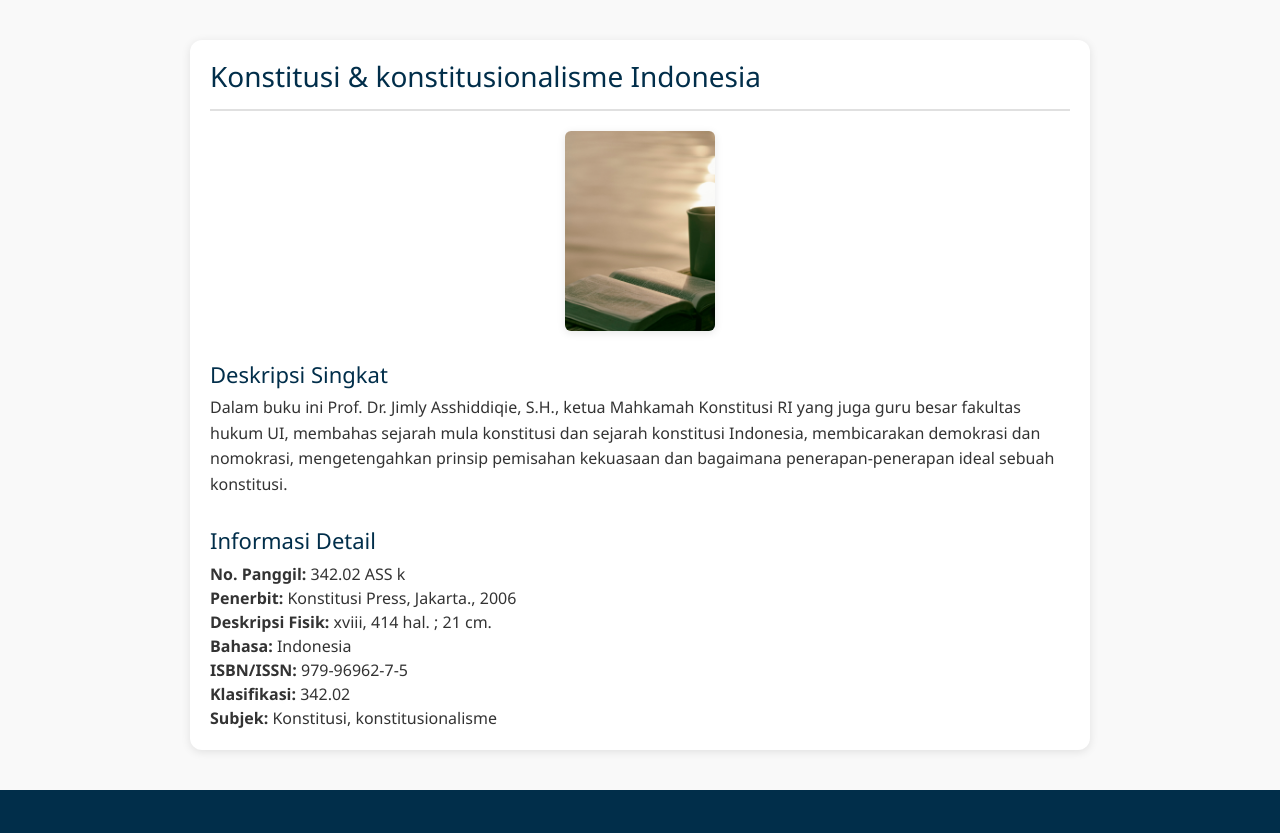
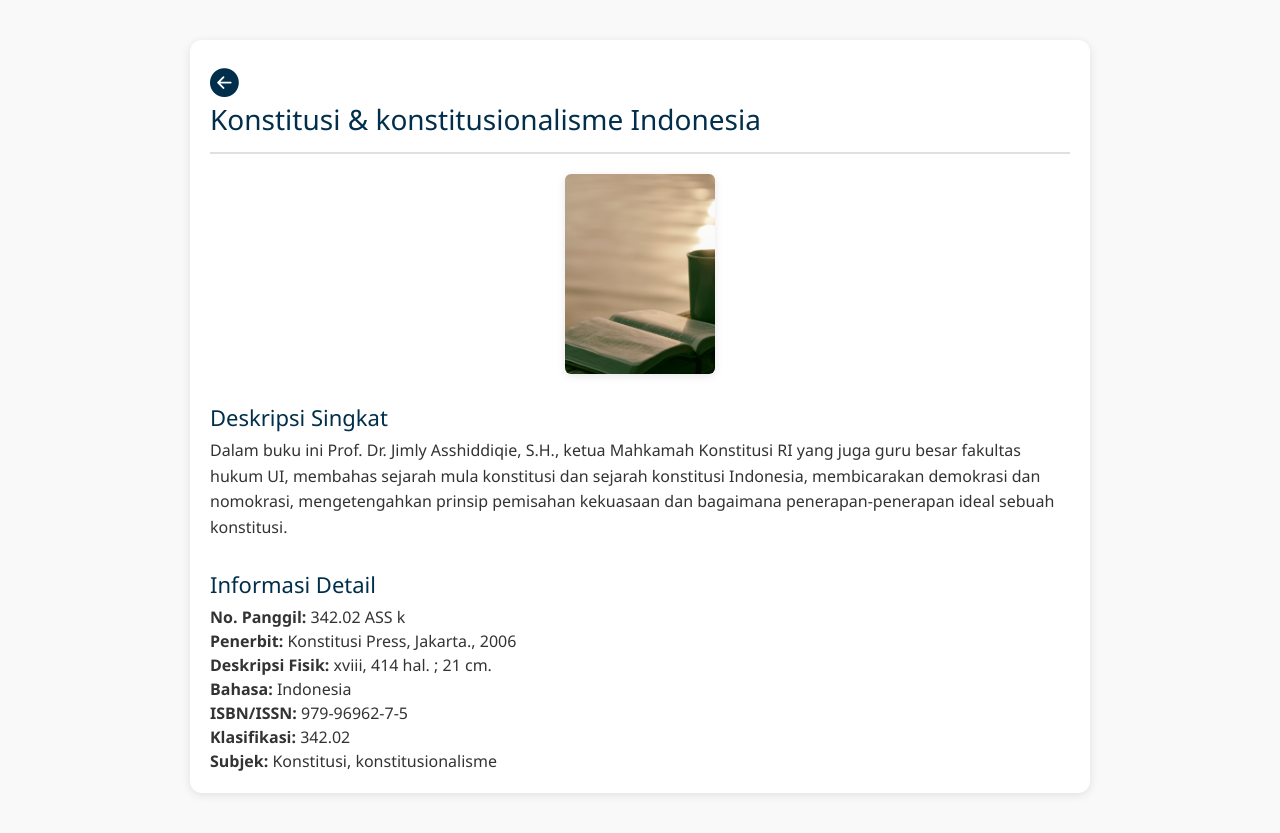
Before and after one commit to earldev4/web-perpus, a PHP site: page /pages/detail.php in a window 1280 px wide. Shown: the part 112-945 px from the top of the page. Run offline with PHP 8.4, Linux system fonts and the light colour scheme.

Commit message:
add tombol back

```diff
--- a/assets/style/detail.css
+++ b/assets/style/detail.css
@@ -6,6 +6,21 @@ body {
     padding: 0;
     color: #333;
   }
+
+  .home-icon {
+    position: relative;
+
+    font-size: 1.8rem;
+    color: #012e4a;
+    z-index: 1000;
+    text-decoration: none;
+    transition: color 0.3s ease;
+}
+
+.home-icon:hover {
+    color: #0d6efd;
+}
+
   h2 {
     font-size: 22px;
     margin-top: 30px;
--- a/pages/detail.php
+++ b/pages/detail.php
@@ -25,7 +25,11 @@ $no_panggil = "342.02 ASS k";
 
     <?php include '../components/navbar.php'; ?>
 
+
     <div class="container">
+        <a href="./katalog.php" class="home-icon">
+            <i class="bi bi-arrow-left-circle-fill"></i>
+        </a>
         <header class="book-header">
             <h1 class="book-title"><?php echo $judul_buku; ?></h1>
         </header>
--- a/pages/login.php
+++ b/pages/login.php
@@ -11,11 +11,13 @@
     <title>Login - Sistem Perpustakaan Bappeda</title>
 </head>
 <body>
+    <a href="../index.php" class="home-icon">
+        <i class="bi bi-house-door-fill"></i>
+    </a>
     <div class="login-container">
         <div class="login-card">
             <div class="login-header">
                 <div class="banner-section">
-                    <!-- Banner image akan dimasukkan di sini -->
                     <div class="banner-placeholder"></div>
                     <div class="header-content">
                         <h2>Sistem Perpustakaan Bappeda</h2>
@@ -45,7 +47,7 @@
 
                     <div class="forgot-password">
                         <i class="fas fa-lock"></i>
-                        <a href="#" class="forgot-link">Lupa Password?</a>
+                        <a href="https://wa.me/6282269522432" class="forgot-link" target="_blank" rel="noopener noreferrer">Lupa Password?</a>
                     </div>
                 </form>
             </div>
```
Also changed, not shown: assets/style/login.css (+14 -2 lines).
